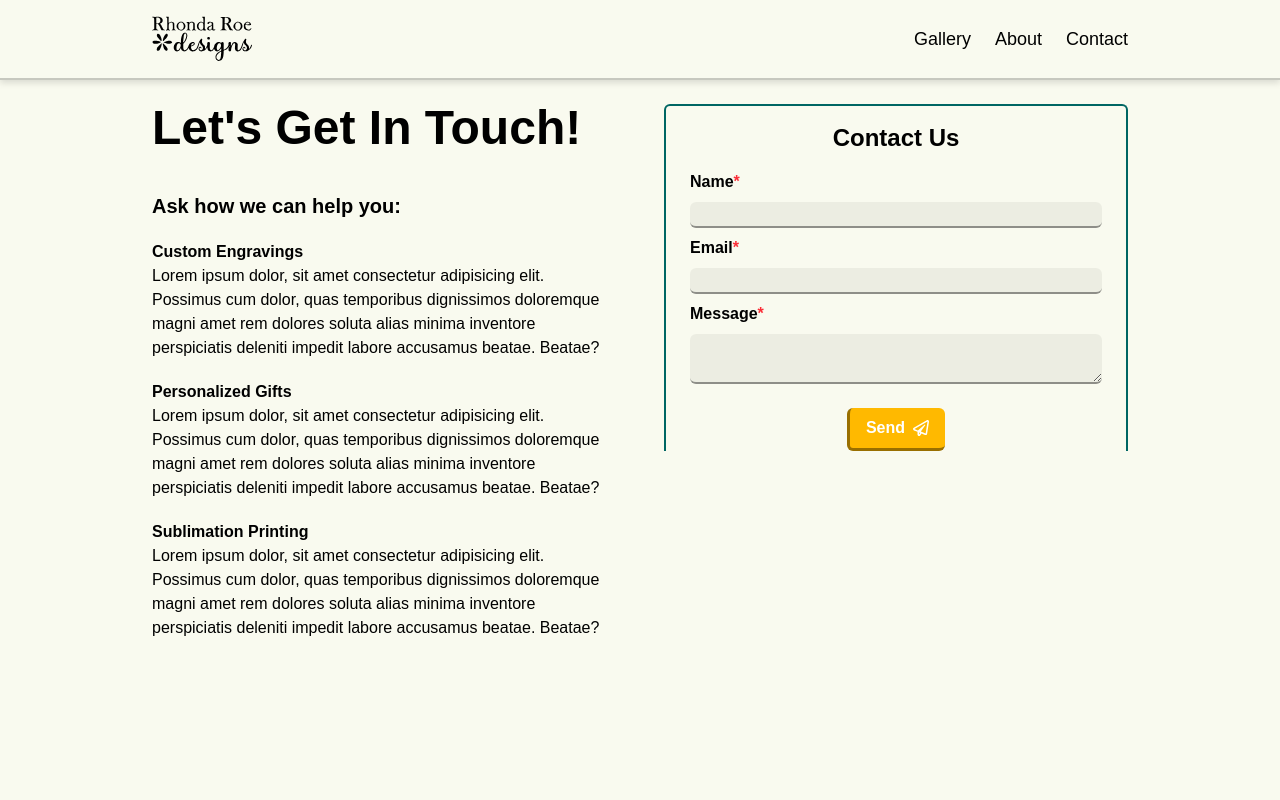
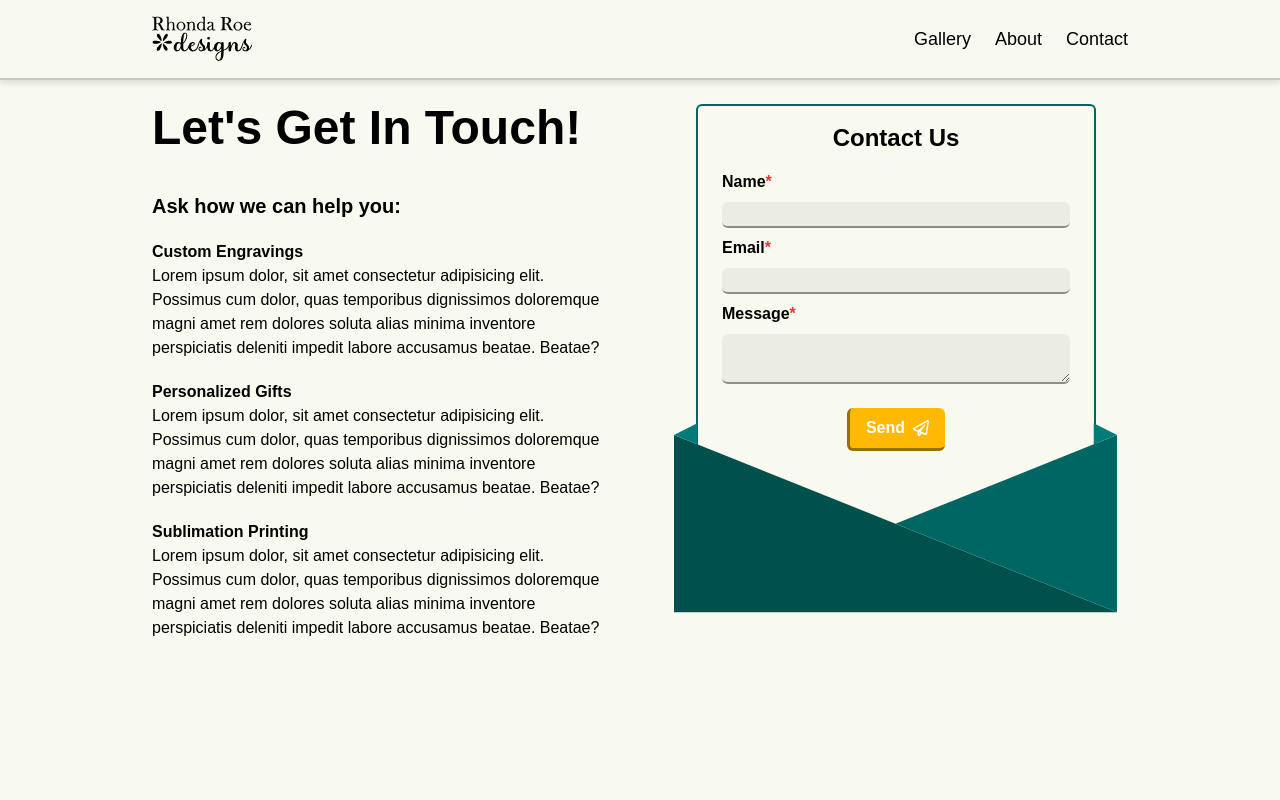
Before and after one commit to JRoegit/RRDesigns, a Next.js app: page /contact in a window 1280 px wide. Shown: the top 800 px of the page. Built offline with nearby package versions, Linux system fonts and the light colour scheme; no server answers.

Commit message:
added envelope to contact page

```diff
--- /dev/null
+++ b/app/components/envelope.tsx
@@ -0,0 +1,10 @@
+export default function Envelope({width} : {width : number}){
+    return (
+        <svg className="z-10" width={width} height={width / 2} viewBox="0 0 1080 461" fill="none" xmlns="http://www.w3.org/2000/svg">
+            <path d="M0 28.8819V461H1080L540 244.941L56.6084 51.5315L0 28.8819Z" fill="#00504D"/>
+            <path d="M540 244.941L1080 461V28.8819L1023.39 51.5315L540 244.941Z" fill="#006663"/>
+            <path d="M0 28.8819L56.6084 51.5315V0L0 28.8819Z" fill="#007B78"/>
+            <path d="M1023.39 51.5315L1080 28.8819L1023.39 0V51.5315Z" fill="#007B78"/>
+        </svg>
+    )
+}
--- a/app/contact/page.tsx
+++ b/app/contact/page.tsx
@@ -1,10 +1,11 @@
 import { FaRegPaperPlane } from "react-icons/fa";
+import Envelope from "../components/envelope";
 
 export default function ContactPage(){
     return (
-        <div className="h-auto min-h-screen w-full max-w-screen-lg bg-rrwhite text-black mx-auto flex flex-row">
-            <div className="flex flex-col text-black p-6 w-1/2">
-                <h1 className="text-4xl lg:text-5xl font-bold">Let's Get In Touch!</h1>
+        <div className="h-auto min-h-screen w-full max-w-screen-lg bg-rrwhite text-black mx-auto flex flex-col md:flex-row">
+            <div className="flex flex-col text-black p-6 w-full md:w-1/2">
+                <h1 className="text-4xl lg:text-5xl  font-bold">Let's Get In Touch!</h1>
                 <h2 className="text-xl mt-10 font-semibold">Ask how we can help you:</h2>
                 <div className="mt-5">
                     <h1 className="font-semibold">Custom Engravings</h1>
@@ -20,8 +21,8 @@ export default function ContactPage(){
                 </div>
 
             </div>
-            <div className="w-1/2 p-6">
-                <div className="flex flex-col w-full border-2 border-rrteal rounded-t-md border-b-0">
+            <div className="w-full md:w-1/2 max-w-md mx-auto p-6">
+                <div className="flex flex-col w-full border-2 border-rrteal rounded-t-md border-b-0 z-20 bg-rrwhite">
                     <h1 className="mx-auto text-2xl font-semibold p-4">Contact Us</h1>
                     <form className="mx-6 flex flex-col font-semibold gap-2">
                         <p>Name<span className="text-red-500">*</span></p>
@@ -32,6 +33,10 @@ export default function ContactPage(){
                         <textarea className="w-full bg-black/5 rounded-md border-b-2 border-black/40"/>
                         <button className="flex flex-row mt-4 font-semibold text-white px-4 py-2 rounded-md bg-amber-400 border-b-3 border-l-3 border-black/40 mx-auto">Send <FaRegPaperPlane className="ml-2 my-auto text-white"/></button>
                     </form>
+                    <div className="h-14"></div>
+                </div>
+                <div className="relative right-5.5 bottom-25 z-10">
+                    <Envelope width={443}/>
                 </div>
             </div>
         </div>
```
Also changed, not shown: app/dashboard/upload/page.tsx (+3 -4 lines).
